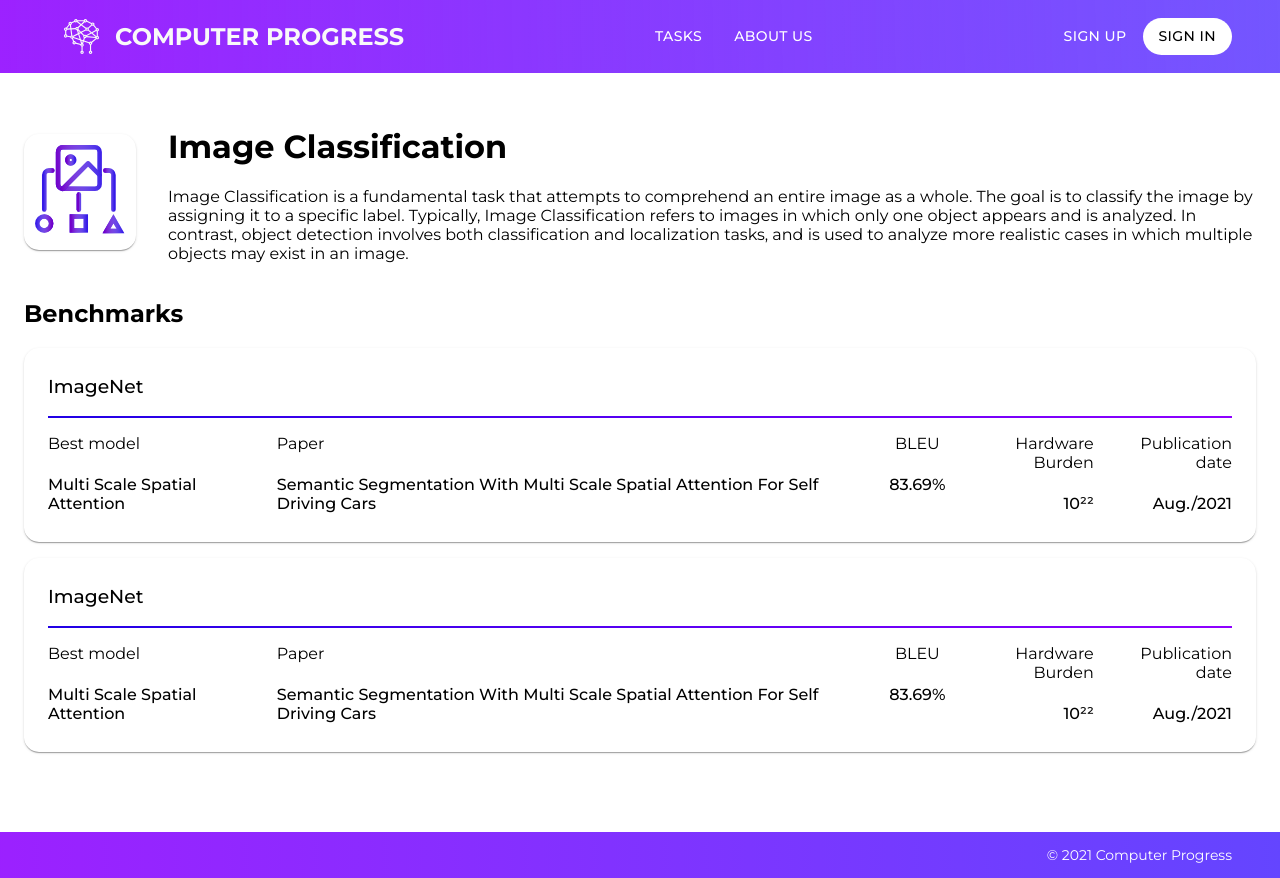
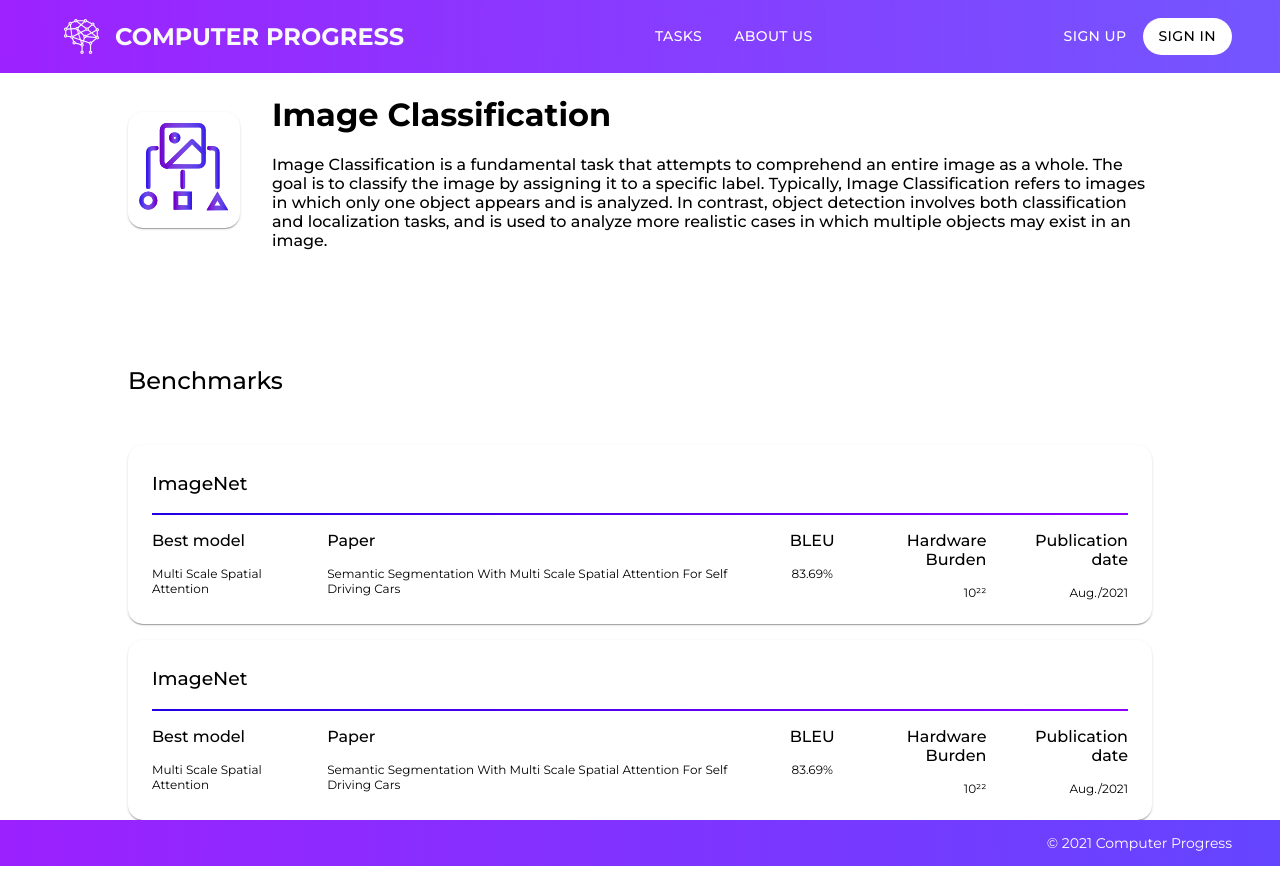
Before and after one commit to Computer-Progress/computerprogress.com, a Next.js app: page /tasks/image-classification in a window 1280 px wide. Built offline with nearby package versions, Linux system fonts and the light colour scheme.

Commit message:
Fix task page

```diff
--- a/components/StateOfArtBox/styles.js
+++ b/components/StateOfArtBox/styles.js
@@ -59,7 +59,7 @@
 `;
 
 export const PurpleInfoIcon = styled(InfoIcon)`
-color: #9E1FFF !important;
+color: linear-gradient(268.88deg, rgba(255, 255, 255, 0.1) -7.38%, #9E1FFF 104.79%), #4e33ff !important;
 `;
 
 export const HardwareBurdenTooltip = styled.div`
--- a/containers/SignIn/index.js
+++ b/containers/SignIn/index.js
@@ -11,7 +11,7 @@
   Divider
 } from './styles';
 
-export default function Tasks() {
+export default function SignIn() {
   return (
     <PageTemplate>
       <Container>
@@ -26,11 +26,11 @@
           <h2>Sign In</h2>
           <Input label="Email" />
           <Input label="Password" />
-          <Question button>Forgot your password?</Question>
+          <Question >Forgot your password?</Question>
           <SignButton>SIGN IN</SignButton>
           <Divider />
           <Question>Don't have an account?</Question>
-          <SignButton variant="outlined">SIGN IN</SignButton>
+          <SignButton variant="outlined">SIGN UP</SignButton>
         </StyledBox>
       </Container>
     </PageTemplate>
--- a/containers/SignIn/styles.js
+++ b/containers/SignIn/styles.js
@@ -12,7 +12,8 @@
   width: 90%;
   margin: 50px 0px 20px 0px;
    div p {
-     font-size: 15px;
+     font-size: 13px;
+     text-align: justify;
    }
 
   @media only screen and (max-width: 800px) {
@@ -55,7 +56,7 @@
 export const SignButton = styled(Button)`
   align-self: stretch !important;
   width: 100% !important;
-  background: ${({ variant }) => variant ? 'transparent' : theme.colors.secondary} !important;
+  background: ${({ variant }) => variant ? 'transparent' : 'linear-gradient(268.88deg, rgba(255, 255, 255, 0.1) -7.38%, #9E1FFF 104.79%), #4e33ff'} !important;
   color: ${({ variant }) => variant ? theme.colors.secondary : theme.colors.white} !important;
   border: 1px solid ${theme.colors.secondary} !important;
 `;
--- a/containers/SignUp/index.js
+++ b/containers/SignUp/index.js
@@ -11,7 +11,7 @@
   Divider
 } from './styles';
 
-export default function Tasks() {
+export default function SignUp() {
   return (
     <PageTemplate>
       <Container>
--- a/containers/SignUp/styles.js
+++ b/containers/SignUp/styles.js
@@ -12,7 +12,8 @@
   width: 90%;
   margin: 50px 0px 20px 0px;
    div p {
-     font-size: 15px;
+     font-size: 13px;
+     text-align: justify;
    }
 
   @media only screen and (max-width: 950px) {
@@ -57,7 +58,7 @@
 export const SignButton = styled(Button)`
   align-self: stretch !important;
   width: 100% !important;
-  background: ${({ variant }) => variant ? 'transparent' : theme.colors.secondary} !important;
+  background: ${({ variant }) => variant ? 'transparent' : 'linear-gradient(268.88deg, rgba(255, 255, 255, 0.1) -7.38%, #9E1FFF 104.79%), #4e33ff'} !important;
   color: ${({ variant }) => variant ? theme.colors.secondary : theme.colors.white} !important;
   border: 1px solid ${theme.colors.secondary} !important;
 `;
--- a/containers/Task/index.js
+++ b/containers/Task/index.js
@@ -8,7 +8,7 @@
 
 import tasksData from "./tasksData.json";
 
-import { StyledContainer } from "./styles";
+import { Container } from "./styles";
 
 const benchmarks = [
   {
@@ -57,7 +57,7 @@
 
   return (
     <PageTemplate>
-      <StyledContainer>
+      <Container>
         {isPageLoading ? (
           <span>Page is loading.</span>
         ) : (
@@ -86,7 +86,7 @@
             )}
           </>
         )}
-      </StyledContainer>
+      </Container>
     </PageTemplate>
   );
 }
--- a/containers/Task/styles.js
+++ b/containers/Task/styles.js
@@ -1,8 +1,26 @@
+
 import styled from "styled-components";
 
-import { Container } from "@material-ui/core";
-
-export const StyledContainer = styled(Container)`
-  margin-top: 2rem;
-  margin-bottom: 5rem;
+export const Container = styled.div`
+  width: 80%;
+  margin: 0 auto;
+  @media (max-width: 600px) {
+    width: 85%;
+  }
+  h2 {
+    font-family: 'Montserrat';
+    font-weight: 500;
+    margin: 100px 0 50px 0;
+    padding-top: 0;
+    flex: 1;
+  }
+  h4 {
+    font-family: 'Montserrat';
+    font-weight: 10;
+    font-size: 12px;
+  }
+  p {
+    font-family: 'Montserrat';
+    font-weight: 500;
+  }
 `;
```
Also changed, not shown: components/Task/styles.js (+9 -4 lines), containers/Tasks/styles.js (+10 -1 lines).
